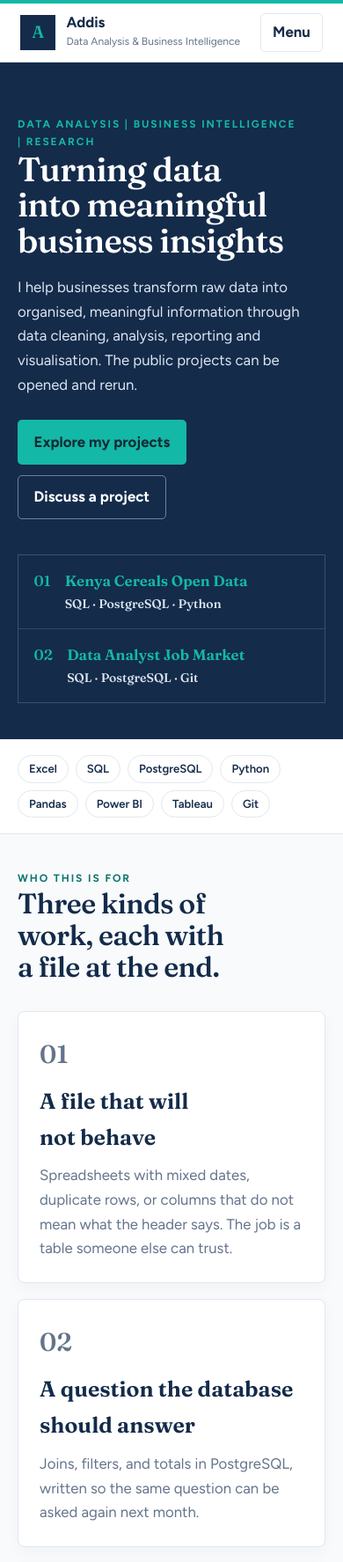
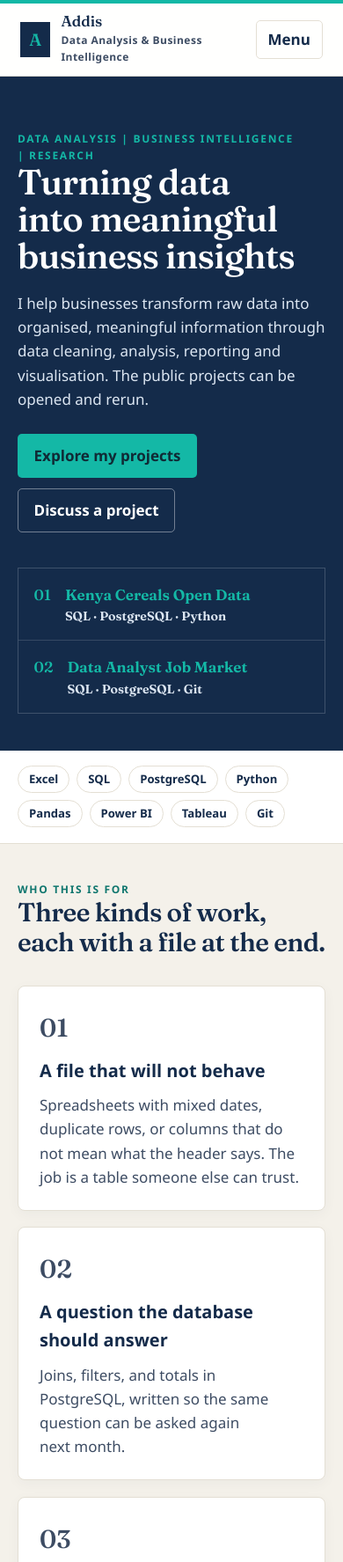
Before and after one commit to USNA02/usna02.github.io, a plain HTML site: page index.html in a window 390 px wide. Shown: the top 1775 px of the page at 88% size. Drawn offline with Linux system fonts and the light colour scheme.

Commit message:
Set a three-role type system and a clearer colour palette

```diff
--- a/css/style.css
+++ b/css/style.css
@@ -1,12 +1,17 @@
 :root {
   --ink: #142b4a; --teal: #0f766e; --accent: #14b8a6; --deep: #102a35;
-  --bg: #f8fafc; --surface: #ffffff; --text: #243247; --muted: #64748b;
-  --line: #e2e8f0; --mist: #dce6f2; --wash: #edf3f8; --footer: #0d1f35;
-  --serif: "Fraunces", Georgia, serif; --sans: "Figtree", Arial, Helvetica, sans-serif; --width: 1100px;
+  --bg: #f4f1ea; --surface: #ffffff; --text: #1c2838; --muted: #3d4c63;
+  --line: #e4dfd4; --mist: #dce6f2; --wash: #ebe6dc; --footer: #0d1f35;
+  --serif: "Fraunces", Georgia, serif;
+  --sans: "Source Sans 3", "Segoe UI", Arial, sans-serif;
+  --step-display: clamp(2.5rem, 5vw, 3.75rem);
+  --step-title: clamp(1.85rem, 3vw, 2.45rem);
+  --step-text: 1.0625rem;
+  --width: 1100px;
 }
 * { box-sizing: border-box; margin: 0; padding: 0; }
 html { scroll-behavior: smooth; }
-body { font-family: var(--sans); background: var(--bg); color: var(--text); line-height: 1.65; font-size: 1.05rem; }
+body { font-family: var(--sans); font-weight: 400; background: var(--bg); color: var(--text); line-height: 1.6; font-size: var(--step-text); font-variant-numeric: lining-nums; }
 img { max-width: 100%; display: block; }
 a { color: var(--teal); text-decoration: none; }
 h1, h2, h3 { text-wrap: balance; color: var(--ink); }
@@ -18,24 +23,24 @@ p { text-wrap: pretty; }
 .page { width: min(var(--width), calc(100% - 2.5rem)); margin-inline: auto; }
 .site-header { position: sticky; top: 0; z-index: 10; display: flex; align-items: center; justify-content: space-between; gap: 1rem; padding: 0.7rem 6%; background: color-mix(in srgb, white 94%, transparent); border-bottom: 1px solid var(--line); backdrop-filter: blur(10px); }
 .brand { display: flex; align-items: center; gap: 0.75rem; color: var(--ink); min-height: 44px; }
-.brand strong { display: block; line-height: 1; }
-.brand small { display: block; margin-top: 0.25rem; color: var(--muted); font-size: 0.75rem; }
+.brand strong { display: block; font-family: var(--serif); font-weight: 560; line-height: 1; }
+.brand small { display: block; margin-top: 0.25rem; color: var(--muted); font-size: 0.75rem; font-weight: 600; letter-spacing: 0.04em; }
 .mark { display: grid; place-items: center; width: 2.5rem; height: 2.5rem; background: var(--ink); color: var(--accent); font-family: var(--serif); font-size: 1.2rem; }
 .site-header nav, .site-footer nav { display: flex; flex-wrap: wrap; gap: 0.35rem 1.15rem; }
-.site-header nav a, .site-footer nav a { color: var(--text); font-weight: 600; font-size: 0.92rem; min-height: 44px; display: inline-flex; align-items: center; }
+.site-header nav a, .site-footer nav a { color: var(--text); font-weight: 600; font-size: 0.95rem; min-height: 44px; display: inline-flex; align-items: center; }
 .site-header nav a[aria-current="page"], .site-header nav a:hover { color: var(--teal); }
 .nav-toggle, .nav-btn { display: none; }
-.kicker { font-size: 0.75rem; font-weight: 700; letter-spacing: 0.16em; text-transform: uppercase; color: var(--teal); }
-.display, .title, .serif { font-family: var(--serif); font-weight: 560; letter-spacing: -0.02em; }
-.display { font-size: clamp(2.4rem, 5vw, 4rem); line-height: 1.06; color: white; }
-.title { font-size: clamp(2rem, 3.4vw, 3rem); line-height: 1.12; }
-.lede { max-width: 42rem; color: var(--muted); font-size: 1.1rem; margin-top: 1rem; }
+.kicker { font-family: var(--sans); font-size: 0.75rem; font-weight: 700; letter-spacing: 0.14em; text-transform: uppercase; color: var(--teal); }
+.display, .title, .serif { font-family: var(--serif); font-weight: 560; letter-spacing: -0.02em; color: var(--ink); }
+.display { font-size: var(--step-display); line-height: 1.05; color: white; }
+.title { font-size: var(--step-title); line-height: 1.15; }
+.lede { max-width: 40rem; color: var(--muted); font-size: 1.125rem; line-height: 1.55; margin-top: 1rem; }
 .hero { background: var(--ink); color: white; }
 .hero-grid { display: grid; gap: 2.5rem; align-items: end; padding: 4.5rem 0 4rem; }
 .hero p { color: var(--mist); max-width: 40rem; margin-top: 1.2rem; }
 .hero .kicker { color: var(--accent); }
 .actions { display: flex; flex-wrap: wrap; gap: 0.75rem; margin-top: 1.6rem; }
-.btn { display: inline-flex; align-items: center; justify-content: center; min-height: 44px; padding: 0.65rem 1.1rem; border-radius: 5px; font-weight: 700; border: 1px solid transparent; }
+.btn { display: inline-flex; align-items: center; justify-content: center; min-height: 44px; padding: 0.65rem 1.1rem; border-radius: 5px; font-weight: 700; border: 1px solid transparent; font-family: var(--sans); }
 .btn-accent { background: var(--accent); color: var(--deep); }
 .btn-accent:hover { background: white; color: var(--ink); }
 .btn-quiet { color: white; border-color: color-mix(in srgb, white 40%, transparent); }
@@ -49,7 +54,7 @@ p { text-wrap: pretty; }
 .project-index li:first-child a { border-top: 0; }
 .project-index a:hover { background: color-mix(in srgb, white 6%, transparent); }
 .project-index span { color: var(--accent); font-family: var(--serif); }
-.project-index small { display: block; color: var(--mist); font-weight: 500; }
+.project-index small { display: block; color: var(--mist); font-weight: 600; }
 .tool-strip { background: white; border-bottom: 1px solid var(--line); }
 .chips { display: flex; flex-wrap: wrap; gap: 0.5rem; padding: 1.1rem 0; list-style: none; }
 .chip { border: 1px solid var(--line); border-radius: 999px; background: white; color: var(--ink); font-size: 0.82rem; font-weight: 600; padding: 0.25rem 0.75rem; }
@@ -58,9 +63,9 @@ section.band { padding: 4.5rem 0; }
 .center .lede, .center p.intro { margin-inline: auto; }
 .grid-3, .grid-2 { display: grid; gap: 1.15rem; margin-top: 2rem; }
 .card { background: white; border: 1px solid var(--line); border-radius: 8px; box-shadow: 0 4px 15px rgb(20 43 74 / 0.04); padding: 1.5rem; }
-.card h3 { font-family: var(--serif); font-size: 1.55rem; margin: 0.6rem 0; }
+.card h3 { font-family: var(--sans); font-weight: 600; font-size: 1.25rem; letter-spacing: 0; margin: 0.6rem 0; color: var(--ink); }
 .card p, .muted { color: var(--muted); }
-.num { font-family: var(--serif); font-size: 1.8rem; color: var(--accent); }
+.num { font-family: var(--serif); font-size: 1.8rem; color: var(--teal); }
 .wash { background: var(--wash); }
 .surface { background: white; }
 .split { display: grid; gap: 1.25rem; }
@@ -72,8 +77,8 @@ section.band { padding: 4.5rem 0; }
 .fact { border-top: 2px solid var(--accent); padding-top: 0.55rem; }
 .fact strong { display: block; font-family: var(--serif); font-size: 1.35rem; color: var(--ink); line-height: 1.15; }
 .fact span { display: block; margin-top: 0.3rem; font-size: 0.72rem; font-weight: 700; letter-spacing: 0.08em; text-transform: uppercase; color: var(--muted); }
-.limit { background: var(--wash); padding: 0.9rem 1rem; margin-top: 1rem; font-size: 0.95rem; }
-.result { border-left: 2px solid var(--accent); padding-left: 0.9rem; font-weight: 650; color: var(--ink); margin: 1rem 0; }
+.limit { background: var(--wash); padding: 0.9rem 1rem; margin-top: 1rem; font-size: 1rem; }
+.result { border-left: 2px solid var(--accent); padding-left: 0.9rem; font-weight: 600; color: var(--ink); margin: 1rem 0; }
 .case { display: grid; gap: 1.5rem; padding: 3rem 0; border-bottom: 1px solid var(--line); }
 .case p + p { margin-top: 0.8rem; }
 .mark-panel { min-height: 22rem; background: var(--ink); color: var(--accent); display: grid; place-items: center; font-family: var(--serif); font-size: 6rem; }
@@ -82,7 +87,7 @@ section.band { padding: 4.5rem 0; }
 .logo-lockup .logo-rule { width: 3.5rem; height: 3px; background: var(--accent); }
 .logo-lockup .logo-name { font-family: var(--sans); font-size: 0.78rem; font-weight: 700; letter-spacing: 0.28em; text-transform: uppercase; color: white; }
 .steps { list-style: none; }
-.steps li { display: grid; grid-template-columns: 3rem 1fr; gap: 0.6rem; margin-top: 0.9rem; font-size: 1.08rem; }
+.steps li { display: grid; grid-template-columns: 3rem 1fr; gap: 0.6rem; margin-top: 0.9rem; font-size: 1.125rem; }
 .faq { border-top: 1px solid var(--line); }
 .faq div { display: grid; gap: 0.4rem; padding: 1.1rem 0; border-bottom: 1px solid var(--line); }
 .faq dt { font-weight: 700; color: var(--ink); }
@@ -92,8 +97,8 @@ section.band { padding: 4.5rem 0; }
 .channel { border: 1px solid color-mix(in srgb, white 22%, transparent); padding: 1.4rem; }
 .channel p { color: var(--mist); margin: 0.6rem 0 1rem; }
 .form { display: grid; gap: 0.85rem; }
-.form label { font-weight: 650; color: var(--ink); font-size: 0.92rem; display: grid; gap: 0.35rem; }
-.form input, .form textarea { font: inherit; font-weight: 500; color: var(--text); border: 1px solid var(--line); border-radius: 6px; padding: 0.75rem; min-height: 44px; width: 100%; background: white; }
+.form label { font-weight: 600; color: var(--ink); font-size: 0.95rem; display: grid; gap: 0.35rem; }
+.form input, .form textarea { font: inherit; font-weight: 400; color: var(--text); border: 1px solid var(--line); border-radius: 6px; padding: 0.75rem; min-height: 44px; width: 100%; background: white; }
 .form textarea { min-height: 9rem; }
 .page-intro { background: white; border-bottom: 1px solid var(--line); padding: 3.5rem 0; }
 .site-footer { background: var(--footer); color: #cbd5e1; }
```
